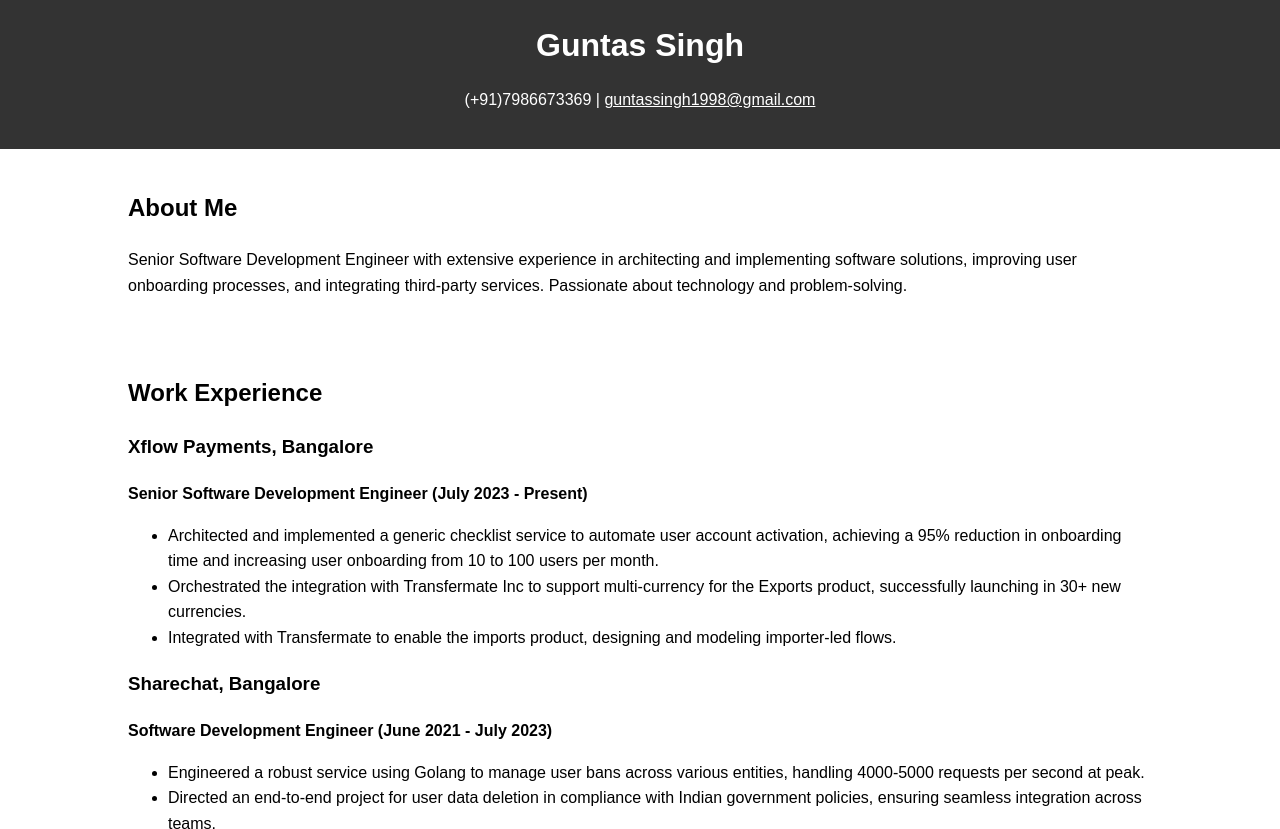
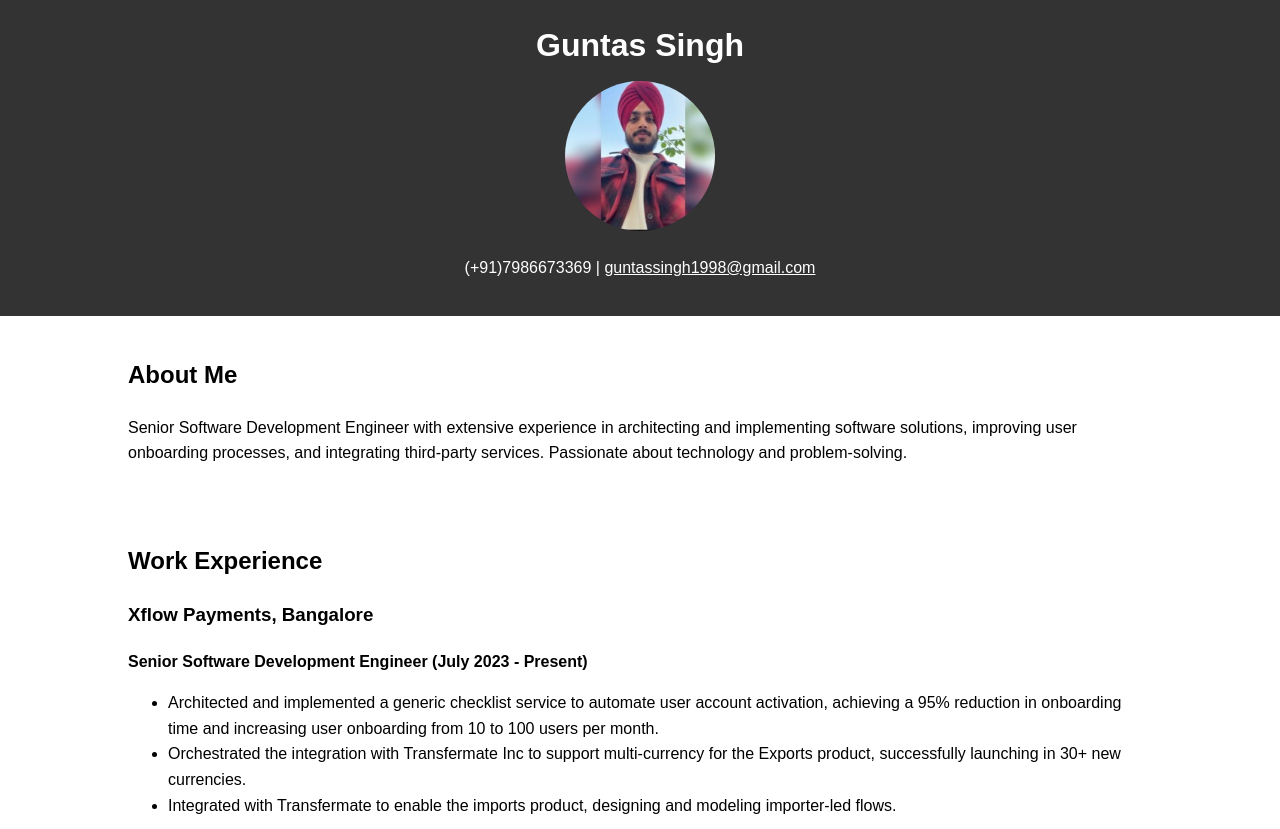
Before and after one commit to SinghGuntas/SinghGuntas.github.io, a plain HTML site: page index.html in a window 1280 px wide. Shown: the top 829 px of the page. Drawn offline with Linux system fonts and the light colour scheme.

Commit message:
add profile picture

```diff
--- a/index.html
+++ b/index.html
@@ -25,6 +25,12 @@
         header h1 {
             margin: 0;
         }
+        header img {
+            width: 150px;
+            height: 150px;
+            border-radius: 50%;
+            margin-top: 10px;
+        }
         section {
             padding: 20px 0;
         }
@@ -43,6 +49,7 @@
 <header>
     <div class="container">
         <h1>Guntas Singh</h1>
+        <img src="1691773892074.jpeg" alt="Guntas Singh">
         <p>(+91)7986673369 | <a href="mailto:guntassingh1998@gmail.com" style="color: #fff;">guntassingh1998@gmail.com</a></p>
     </div>
 </header>
```
Also changed, not shown: 1691773892074.jpeg (added).
